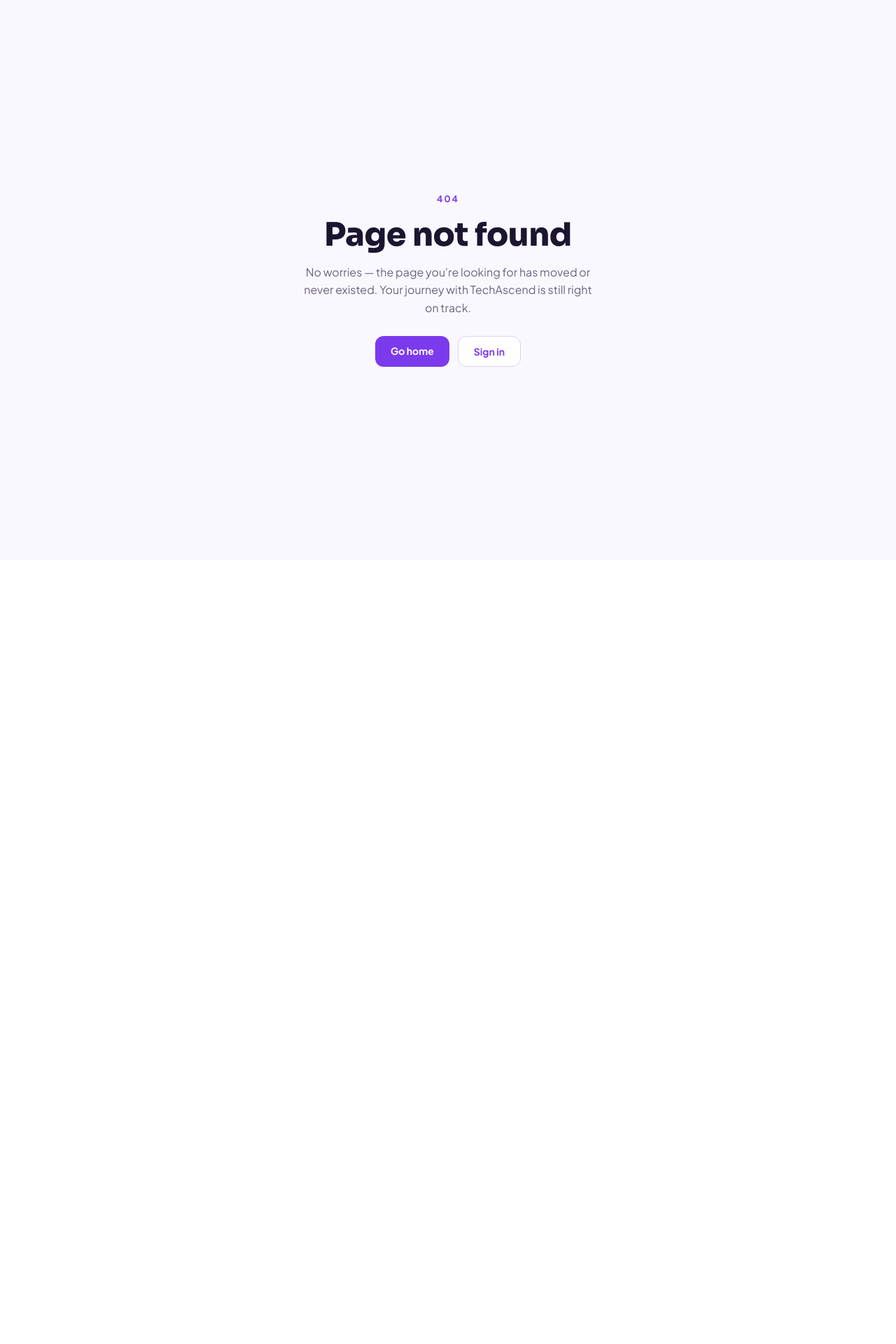
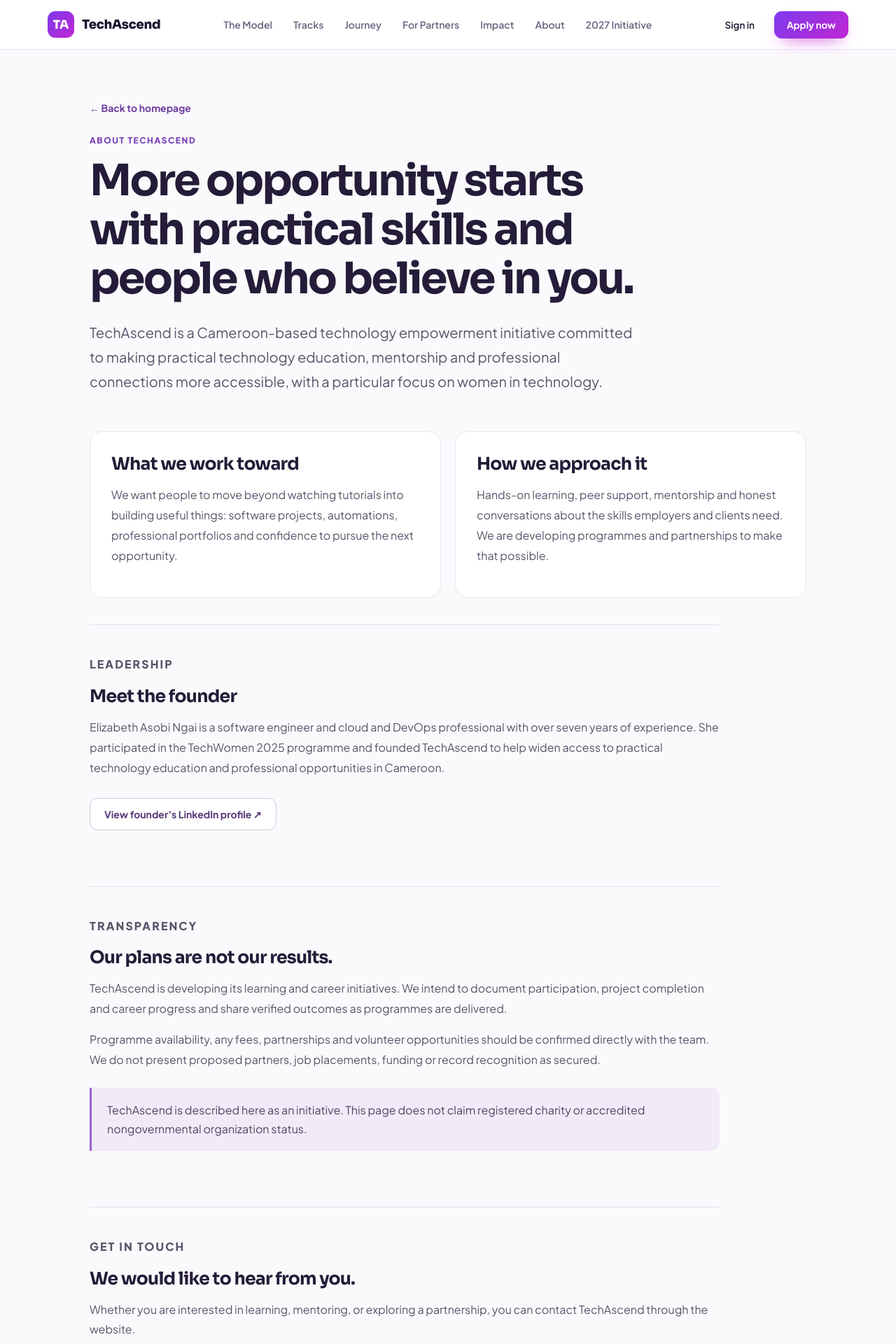
Before and after one commit to techascend-cohort-2/techascend-platform, a Next.js app: page /about in a window 1280 px wide. Before the commit this address had no page. Shown: the top 1920 px of the page at 70% size. Before the commit the page ends 800 px from the top, so only its background shows below. Built offline with nearby package versions, Linux system fonts and the light colour scheme.

Commit message:
add transparent organization and proposed talent challenge pages

```diff
--- /dev/null
+++ b/app/about/page.tsx
@@ -0,0 +1,25 @@
+import type { Metadata } from "next";
+import Link from "next/link";
+import Nav from "@/components/Nav";
+import Footer from "@/components/Footer";
+import styles from "@/components/PublicPages.module.css";
+
+export const metadata: Metadata = {
+ title: "About TechAscend | Our mission and approach",
+ description: "Meet the people and purpose behind TechAscend, a Cameroon-based technology education and mentorship initiative."
+};
+
+export default function AboutPage() {
+ return <><Nav/><main className={styles.page}><div className={styles.shell}>
+  <Link className={styles.back} href="/">← Back to homepage</Link>
+  <div className={styles.hero}><p className={styles.eyebrow}>About TechAscend</p><h1 className={styles.title}>More opportunity starts with practical skills and people who believe in you.</h1>
+  <p className={styles.lede}>TechAscend is a Cameroon-based technology empowerment initiative committed to making practical technology education, mentorship and professional connections more accessible, with a particular focus on women in technology.</p></div>
+  <div className={styles.grid}>
+    <article className={styles.card}><h2>What we work toward</h2><p>We want people to move beyond watching tutorials into building useful things: software projects, automations, professional portfolios and confidence to pursue the next opportunity.</p></article>
+    <article className={styles.card}><h2>How we approach it</h2><p>Hands-on learning, peer support, mentorship and honest conversations about the skills employers and clients need. We are developing programmes and partnerships to make that possible.</p></article>
+  </div>
+  <section className={styles.section} id="founder"><p className={styles.eyebrow}>Leadership</p><h2>Meet the founder</h2><p>Elizabeth Asobi Ngai is a software engineer and cloud and DevOps professional with over seven years of experience. She participated in the TechWomen 2025 programme and founded TechAscend to help widen access to practical technology education and professional opportunities in Cameroon.</p><div className={styles.links}><a className={styles.secondary} href="https://www.linkedin.com/in/ngai-e/" target="_blank" rel="noopener noreferrer">View founder’s LinkedIn profile ↗</a></div></section>
+  <section className={styles.section} id="transparency"><p className={styles.eyebrow}>Transparency</p><h2>Our plans are not our results.</h2><p>TechAscend is developing its learning and career initiatives. We intend to document participation, project completion and career progress and share verified outcomes as programmes are delivered.</p><p>Programme availability, any fees, partnerships and volunteer opportunities should be confirmed directly with the team. We do not present proposed partners, job placements, funding or record recognition as secured.</p><div className={styles.note}>TechAscend is described here as an initiative. This page does not claim registered charity or accredited nongovernmental organization status.</div></section>
+  <section className={styles.section} id="contact"><p className={styles.eyebrow}>Get in touch</p><h2>We would like to hear from you.</h2><p>Whether you are interested in learning, mentoring, or exploring a partnership, you can contact TechAscend through the website.</p><div className={styles.links}><Link className={styles.primary} href="/apply">Learner enquiries</Link><Link className={styles.secondary} href="/apply?role=partner">Partnership enquiries</Link></div></section>
+ </div></main><Footer/></>;
+}
```
